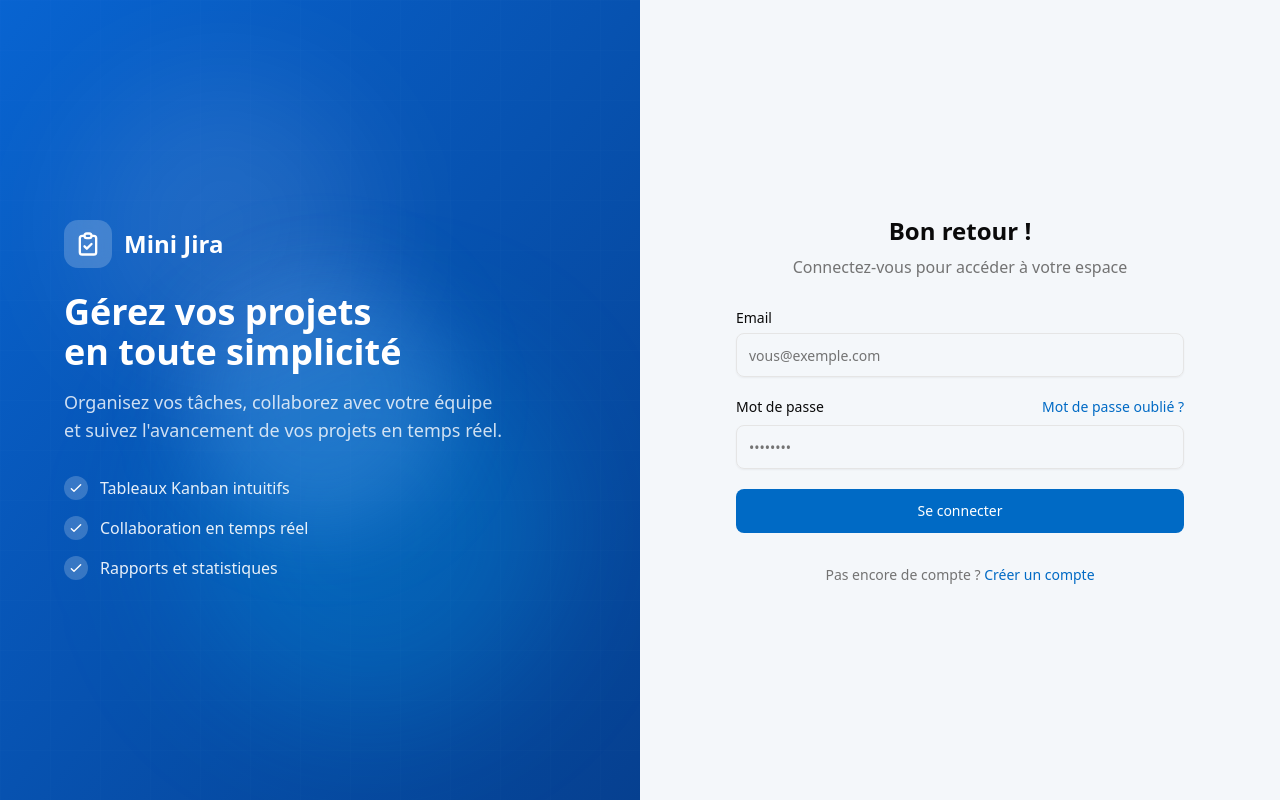
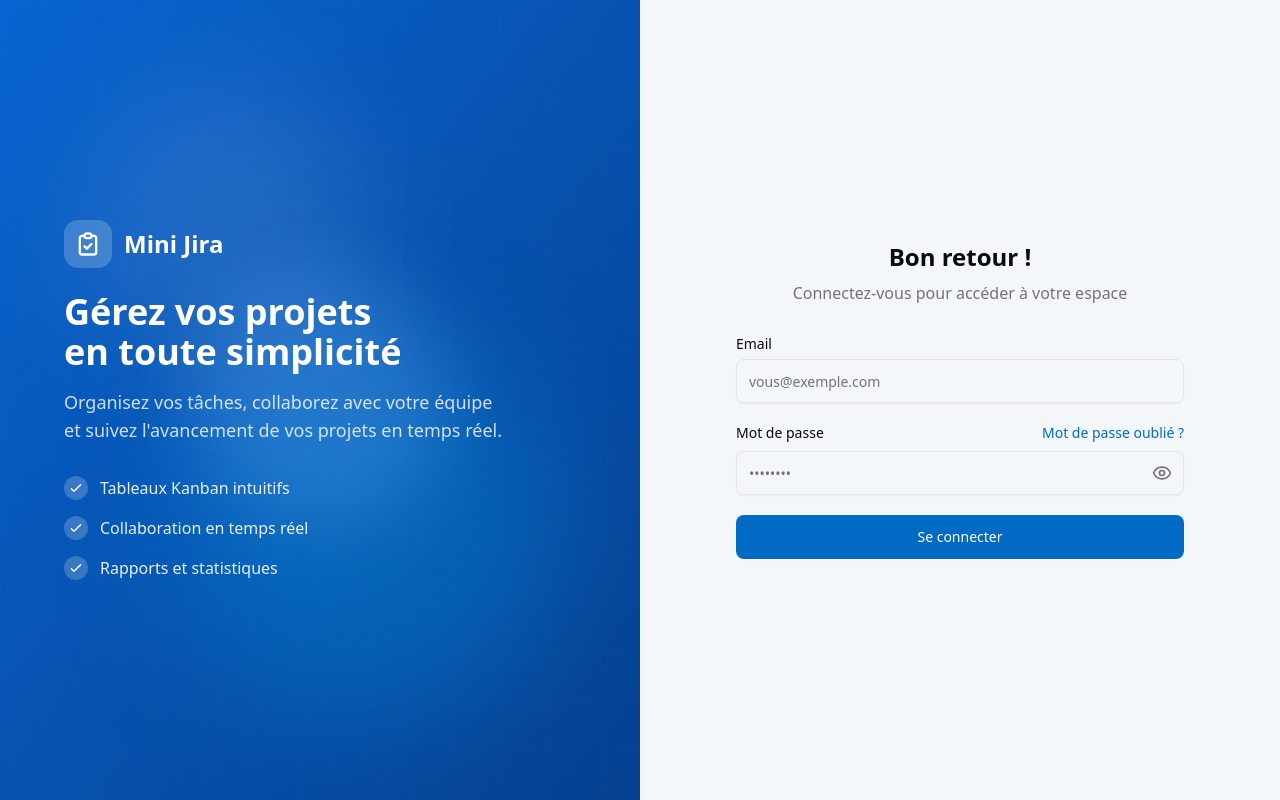
Before and after one commit to thibaultfradet/jira-mini-front, a React (Vite) app: page /login in a window 1280 px wide. Built offline with nearby package versions, Linux system fonts and the light colour scheme; no server answers.

Commit message:
Add password visibility toggle and remove self sign-up

```diff
--- a/src/pages/Login.tsx
+++ b/src/pages/Login.tsx
@@ -4,11 +4,13 @@
 import { Input } from "@/components/ui/input";
 import { Label } from "@/components/ui/label";
 import { authService } from "@/services/auth";
+import { Eye, EyeOff } from "lucide-react";
 
 export default function Login() {
   const navigate = useNavigate();
   const [email, setEmail] = useState("");
   const [password, setPassword] = useState("");
+  const [showPassword, setShowPassword] = useState(false);
   const [error, setError] = useState("");
   const [isLoading, setIsLoading] = useState(false);
 
@@ -172,15 +174,29 @@
                   Mot de passe oublié ?
                 </Link>
               </div>
+              <div className="relative">
                 <Input
                   id="password"
-                type="password"
+                  type={showPassword ? "text" : "password"}
                   placeholder="••••••••"
                   value={password}
                   onChange={(e) => setPassword(e.target.value)}
                   required
-                className="h-11"
+                  className="h-11 pr-11"
                 />
+                <button
+                  type="button"
+                  onClick={() => setShowPassword(!showPassword)}
+                  className="absolute right-3 top-1/2 -translate-y-1/2 text-muted-foreground hover:text-foreground transition-colors cursor-pointer"
+                  tabIndex={-1}
+                >
+                  {showPassword ? (
+                    <EyeOff className="h-5 w-5" />
+                  ) : (
+                    <Eye className="h-5 w-5" />
+                  )}
+                </button>
+              </div>
             </div>
 
             <Button
@@ -216,16 +232,6 @@
               )}
             </Button>
           </form>
-
-          <p className="mt-8 text-center text-sm text-muted-foreground">
-            Pas encore de compte ?{" "}
-            <Link
-              to="#"
-              className="font-medium text-primary hover:text-primary/80"
-            >
-              Créer un compte
-            </Link>
-          </p>
         </div>
       </div>
     </div>
```
Lines whose indentation alone changed are shown as unchanged.
